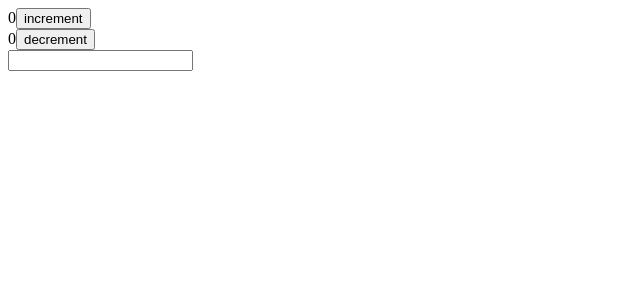
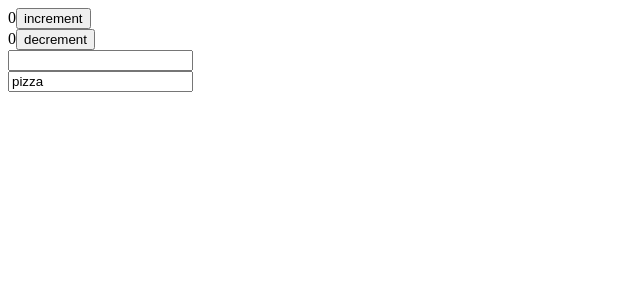
Before and after one commit to Preciousnnebuogor/React, a React (Create React App) app: page / in a window 1280 px wide. Shown: the top 300 px of the page, without its empty margins (0-640 px from the left). Built offline with nearby package versions, Linux system fonts and the light colour scheme.

Commit message:
added useEfect

```diff
--- a/src/App.js
+++ b/src/App.js
@@ -1,10 +1,12 @@
 
 import HandleEvent from "./components/eventhandling";
+import Effect from "./components/useEffect";
 
 function App() {
   return (
     <div>
       <HandleEvent/>
+      <Effect/>
     </div>
   );
 }
--- /dev/null
+++ b/src/components/useEffect.jsx
@@ -0,0 +1,19 @@
+import { useState,useEffect } from "react";
+export default function Effect() {
+  const [query, setQuery] = useState("pizza");
+  useEffect(()=>{
+    function presh(){
+        console.log("i am good")
+    }
+    presh()
+  }, [])
+  return (
+    <div>
+      <input
+        type="text"
+        onChange={(e) => setQuery(e.target.value)}
+        value={query}
+      />
+    </div>
+  );
+}
```
